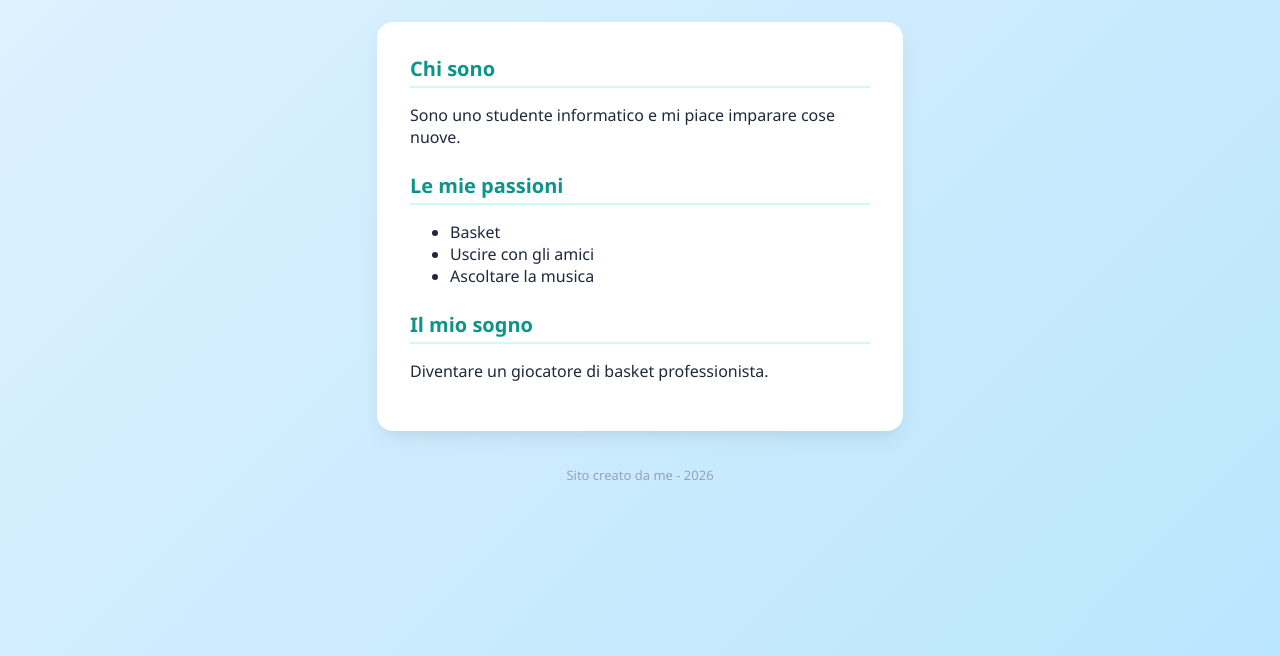
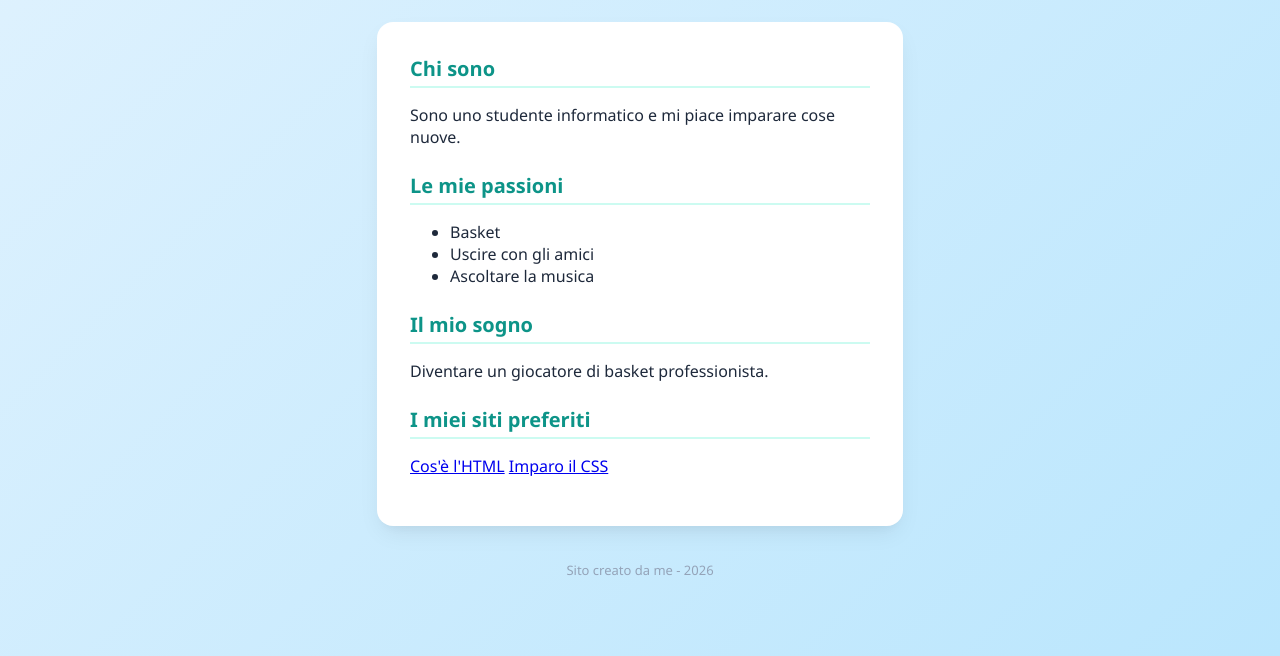
Before and after one commit to noahvalerio/mio---sito, a plain HTML site: page index.html in a window 1280 px wide. Shown: the part 144-800 px from the top of the page. Drawn offline with Linux system fonts and the light colour scheme.

Commit message:
Add favorite websites section to index.html
Added a section for favorite websites with links.

```diff
--- a/index.html
+++ b/index.html
@@ -23,6 +23,12 @@
 
     <h2>Il mio sogno</h2>
     <p>Diventare un giocatore di basket professionista.</p>
+        <h2>I miei siti preferiti</h2>
+    <p>
+      <a class="bottone" href="https://it.wikipedia.org/wiki/HTML" target="_blank">Cos'è l'HTML</a>
+      <a class="bottone" href="https://www.w3schools.com/css/" target="_blank">Imparo il CSS</a>
+    </p>
+
   </div>
 
   <p class="piede">Sito creato da me - 2026</p>
```
